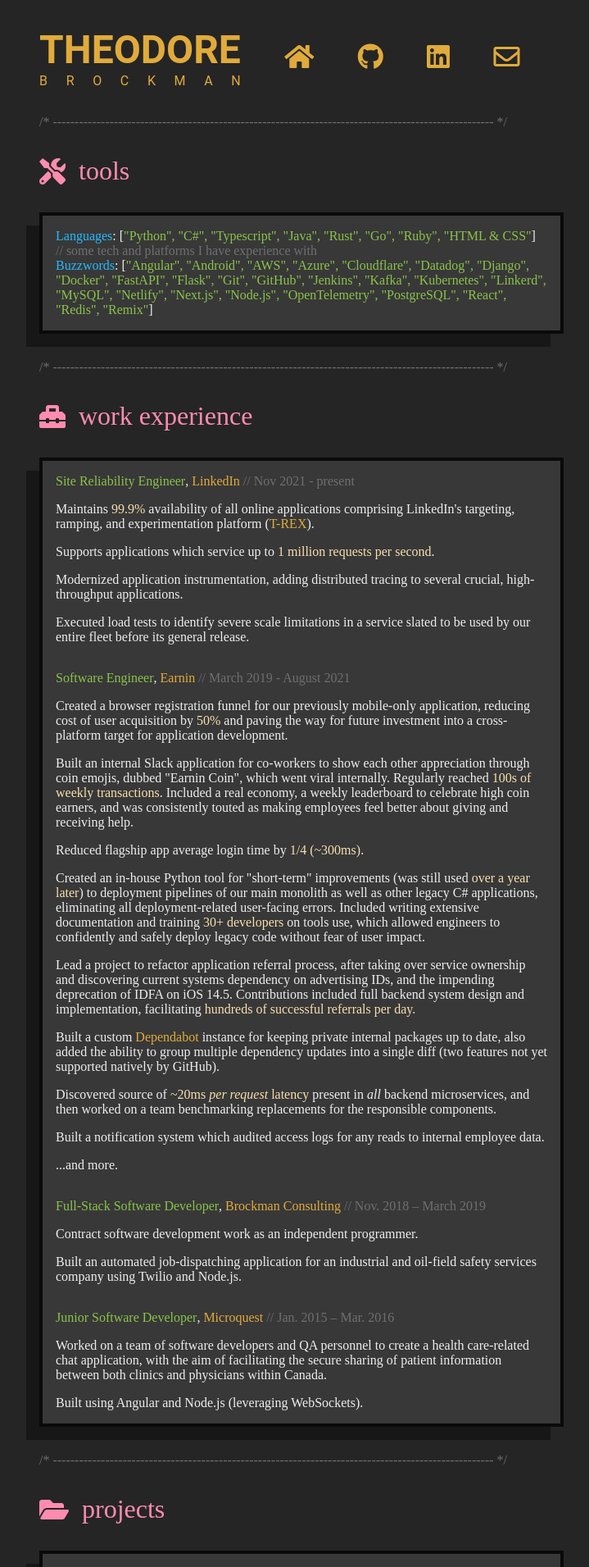
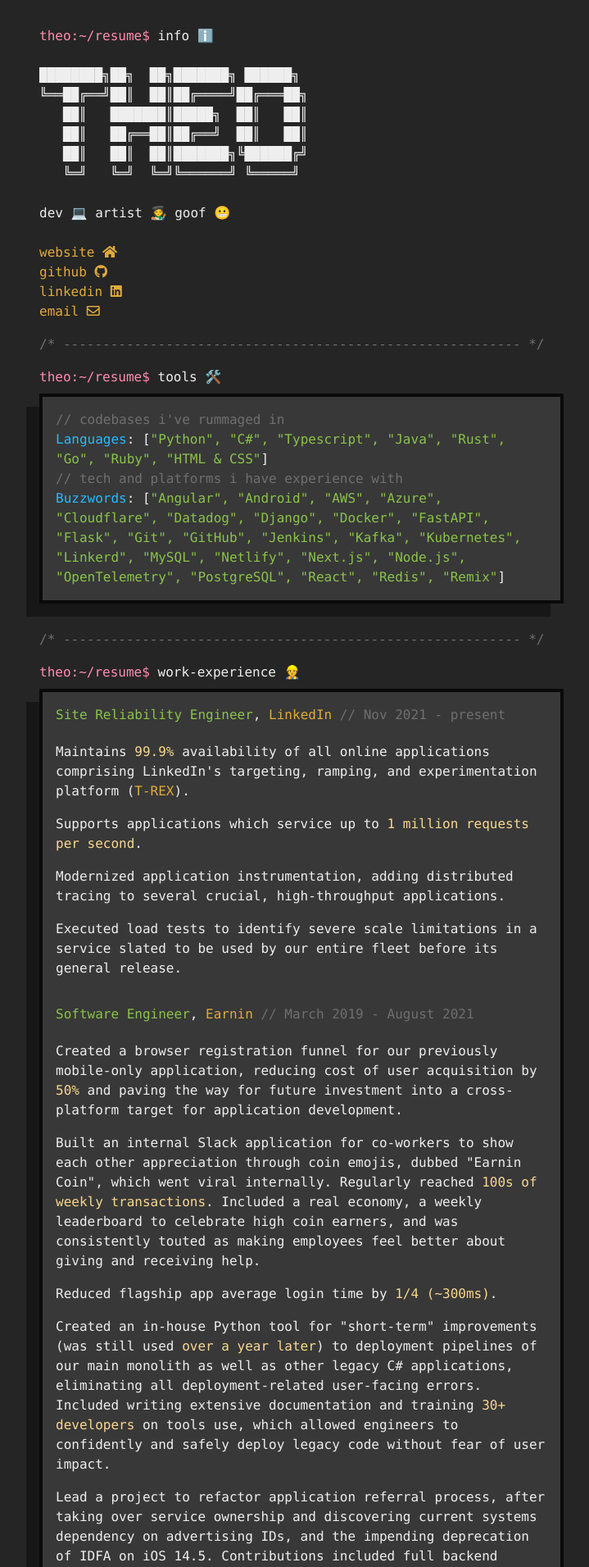
Before and after one commit to tbrockman/tbrockman.github.io, a Jekyll site: the page built from resume.html, in a window 1280 px wide. Shown: the top 1911 px of the page at 82% size, without its empty margins (272-991 px from the left). Built offline with Jekyll 4.4.1, drawn with Linux system fonts in a browser that asks for light colours; some web fonts are replaced; some of the changed text lies outside the part shown.

Commit message:
Made resume look like a history of command executions.

```diff
--- a/_sass/resume.scss
+++ b/_sass/resume.scss
@@ -1,27 +1,7 @@
 $breakpoint-mobile: 860px;
 $breakpoint-combine-header: 640px;
 
-@font-face {
-	font-family: 'Roboto';
-	src: url('../fonts/Roboto/Roboto-Regular.ttf');
-}
-
-@font-face {
-	font-family: 'RobotoMono';
-	src: url('../fonts/RobotoMono/RobotoMono-VariableFont_wght.ttf');
-}
-
 @media (max-width: $breakpoint-combine-header) {
-	div.resume-header {
-		flex-direction: column;
-		justify-content: center;
-		margin-bottom: -1rem;
-	}
-
-	.contact-section {
-		padding-top: 3rem;
-	}
-
 	div.hide-header-not-combined {
 		display: flex;
 		justify-content: space-between;
@@ -64,6 +44,11 @@ a.gold:hover {
 
 body {
 	padding: 2em !important;
+}
+
+pre {
+	font-family: inherit;
+	margin: 0;
 }
 
 .first-name,
@@ -122,7 +107,7 @@ body {
 }
 
 .metric {
-	color: #f7e0ae;
+	color: #f9d890;
 }
 
 .comment-grey {
@@ -138,7 +123,10 @@ div {
 }
 
 body {
-	font-family: RobotoMono;
+	font-family: Consolas, Menlo, Monaco, Lucida Console, Liberation Mono,
+		DejaVu Sans Mono, Bitstream Vera Sans Mono, Courier New, monospace,
+		serif;
+	line-height: 24px;
 	background-color: #252525;
 	color: #eee;
 	margin: 0;
@@ -151,12 +139,15 @@ body {
 p {
 	margin-top: 1em;
 	margin-bottom: 0;
+
+	&.comment-grey {
+		margin-top: 0;
+	}
 }
 
 .resume-header {
 	display: flex;
-	flex-direction: row;
-	justify-content: space-evenly;
+	flex-direction: column;
 }
 
 div.section {
@@ -166,24 +157,27 @@ div.section {
 }
 
 .section-separator {
-	padding: 2em 0 1em 0;
 	width: fit-content;
 	width: -moz-fit-content;
 }
 
 .section-icon-container {
-	margin-bottom: 1em;
+	margin-bottom: 0.5rem;
 	align-items: center;
 	flex-direction: row;
 	justify-content: flex-start;
-	font-size: 2rem;
+	font-size: 1rem;
 	min-width: unset;
 	min-height: 100%;
 	display: flex;
 
 	div {
 		margin-top: 0;
-		margin-left: 1rem;
+	}
+
+	.fas,
+	.fab {
+		margin-left: 0.5rem;
 	}
 }
 
@@ -200,6 +194,10 @@ div.section {
 // .skill {
 //     display: flex;
 // }
+
+.links {
+	margin-bottom: 1rem;
+}
 
 .work-experience-section {
 	display: flex;
@@ -247,4 +245,9 @@ div.section {
 	box-shadow: -1rem 1rem #171717;
 	background-color: #383838;
 	padding: 1em;
+	margin-bottom: 2rem;
 }
+
+.resume-header > .floating-block {
+	width: 100%;
+}
--- a/assets/js/jnix/terminal.js
+++ b/assets/js/jnix/terminal.js
@@ -10,7 +10,6 @@ padding: 1rem;
 text-align: center;
 border: 4px solid #0a0a0a;">
 
-
 ████████╗██╗  ██╗███████╗ ██████╗
 ╚══██╔══╝██║  ██║██╔════╝██╔═══██╗
    ██║   ███████║█████╗  ██║   ██║
@@ -19,7 +18,7 @@ border: 4px solid #0a0a0a;">
    ╚═╝   ╚═╝  ╚═╝╚══════╝ ╚═════╝
 
 
-software developer, artist, goof
+dev 💻 artist 🧑‍🎨 goof 😬
 
 </div>
 `;
--- a/resume.html
+++ b/resume.html
@@ -5,74 +5,58 @@ layout: resume
 <body>
 	<div class="resume-container">
 		<div class="resume-header">
-			<div class="name-section gold">
-				<div class="first-name">theodore</div>
-				<div class="hide-header-not-combined">
-					<div>t</div>
-					<div>h</div>
-					<div>e</div>
-					<div>o</div>
-					<div>d</div>
-					<div>o</div>
-					<div>r</div>
-					<div>e</div>
-				</div>
-				<div class="last-name">
-					<div>b</div>
-					<div>r</div>
-					<div>o</div>
-					<div>c</div>
-					<div>k</div>
-					<div>m</div>
-					<div>a</div>
-					<div>n</div>
-				</div>
-			</div>
-			<div class="header-separator"></div>
-			<div class="contact-section">
-				<div>
+            <pre class="theo-name">
+<span class="pink">theo:~/resume$</span><span> info ℹ️</span></pre>
+<pre style="overflow: auto">
+
+████████╗██╗  ██╗███████╗ ██████╗
+╚══██╔══╝██║  ██║██╔════╝██╔═══██╗
+   ██║   ███████║█████╗  ██║   ██║
+   ██║   ██╔══██║██╔══╝  ██║   ██║
+   ██║   ██║  ██║███████╗╚██████╔╝
+   ╚═╝   ╚═╝  ╚═╝╚══════╝ ╚═════╝
+
+dev 💻 artist 🧑‍🎨 goof 😬
+
+</pre>
+            <pre class="links gold">
 <a
   class="gold contact-section-link"
   title="theo's website"
   href="/"
-						><span class="fas fa-home" aria-hidden="true"></span
+  >website <span class="fas fa-home" aria-hidden="true"></span
 ></a>
-				</div>
-				<div>
 <a
 class="gold contact-section-link"
 title="theo's github"
 href="https://github.com/tbrockman"
-						><span class="fab fa-github" aria-hidden="true"></span
+>github <span class="fab fa-github" aria-hidden="true"></span
 ></a>
-				</div>
-				<div>
 <a
 class="gold contact-section-link"
 title="theo's linkedin"
 href="https://www.linkedin.com/in/theodore-brockman-1a276b116/"
 aria-hidden="true"
-						><span class="fab fa-linkedin"></span
+>linkedin <span class="fab fa-linkedin"></span
 ></a>
-				</div>
-				<div>
 <a
 class="gold contact-section-link"
 title="theo's email"
 href="mailto:iam@theo.lol"
-						><span class="far fa-envelope" aria-hidden="true"></span
-					></a>
-				</div>
-			</div>
+>email <span class="far fa-envelope" aria-hidden="true"></span
+></a></pre>
 		</div>
 		<div class="section-separator comment-grey"></div>
 		<div class="skills-section section">
-			<div class="section-icon-container pink">
-				<i class="fas fa-tools"></i>
-				<div>tools</div>
+			<div class="section-icon-container ">
+                <div class="pink">theo:~/resume$&nbsp;</div>
+				<div>tools 🛠️</div>
 			</div>
 			<div class="skills floating-block">
 				<div class="skill">
+                    <p class="comment-grey"
+                        >// codebases i've rummaged in</p
+                    >
 					<span class="blue">Languages</span
 					><span class="white">:&nbsp</span
 					><span class="white">[</span
@@ -82,8 +66,8 @@ layout: resume
 					><span class="white">]</span>
 				</div>
 				<div class="skill">
-					<span class="comment-grey"
-						>// some tech and platforms I have experience with</span
+					<p class="comment-grey"
+						>// tech and platforms i have experience with</p
 					>
 				</div>
 				<div class="skill">
@@ -103,9 +87,9 @@ layout: resume
 		</div>
 		<div class="section-separator comment-grey"></div>
 		<div class="work-experience-section section">
-			<div class="section-icon-container pink">
-				<i class="fas fa-toolbox"></i>
-				<div>work experience</div>
+			<div class="section-icon-container">
+                <div class="pink">theo:~/resume$&nbsp;</div>
+				<div>work-experience 👷</div>
 			</div>
 			<div class="work-experience-container floating-block">
 				<div class="work-experience-entry">
@@ -298,9 +282,9 @@ layout: resume
 		</div>
 		<div class="section-separator comment-grey"></div>
 		<div class="projects-section section">
-			<div class="section-icon-container pink">
-				<i class="fas fa-folder-open"></i>
-				<div>projects</div>
+			<div class="section-icon-container">
+                <div class="pink">theo:~/resume$&nbsp;</div>
+				<div>projects 📁</div>
 			</div>
 			<div class="projects-section-container floating-block">
 				<div class="projects-header">
@@ -389,36 +373,11 @@ layout: resume
 		</div>
 		<div class="section-separator comment-grey"></div>
 		<div class="open-source-section section">
-			<div class="section-icon-container pink">
-				<i class="fab fa-osi"></i>
-				<div>open source</div>
+			<div class="section-icon-container">
+                <div class="pink">theo:~/resume$&nbsp;</div>
+				<div>open-source-contributions 🌎</div>
 			</div>
 			<div class="open-source-section-container floating-block">
-				<div class="open-source-item">
-					<div class="open-source-header">
-						<span class="green">utterances</span>
-						<span class="white">:&nbsp</span>
-						<span
-							><a class="gold" href="https://utteranc.es"
-								>utteranc.es</a
-							></span
-						>
-					</div>
-					<div class="open-source-body">
-						<p>
-							Forked and updated several components to eliminate
-							an application vulnerability.
-							<span
-								><a
-									class="gold"
-									href="https://theo.lol/security/github/oss/utterances/2020/11/02/hello-world.html"
-									>Read about it here.</a
-								></span
-							>
-						</p>
-					</div>
-				</div>
-				<div class="inner-section-separator comment-grey"></div>
 				<div class="open-source-item">
 					<div class="open-source-header">
 						<span class="green">atom</span>
@@ -484,13 +443,38 @@ layout: resume
 						</p>
 					</div>
 				</div>
+				<div class="inner-section-separator comment-grey"></div>
+                <div class="open-source-item">
+					<div class="open-source-header">
+						<span class="green">utterances</span>
+						<span class="white">:&nbsp</span>
+						<span
+							><a class="gold" href="https://utteranc.es"
+								>utteranc.es</a
+							></span
+						>
+					</div>
+					<div class="open-source-body">
+						<p>
+							Forked and updated several components to eliminate
+							an application vulnerability.
+							<span
+								><a
+									class="gold"
+									href="https://theo.lol/security/github/oss/utterances/2020/11/02/hello-world.html"
+									>Read about it here.</a
+								></span
+							>
+						</p>
+					</div>
+				</div>
 			</div>
 		</div>
 		<div class="section-separator comment-grey"></div>
 		<div class="education-section section">
-			<div class="section-icon-container pink">
-				<i class="fas fa-user-graduate"></i>
-				<div>education</div>
+			<div class="section-icon-container ">
+                <div class="pink">theo:~/resume$&nbsp;</div>
+				<div>education 🎓</div>
 			</div>
 			<div class="floating-block">
 				<div class="green">B.Sc w/ Specialization</div>
```
Lines whose indentation alone changed are shown as unchanged.
